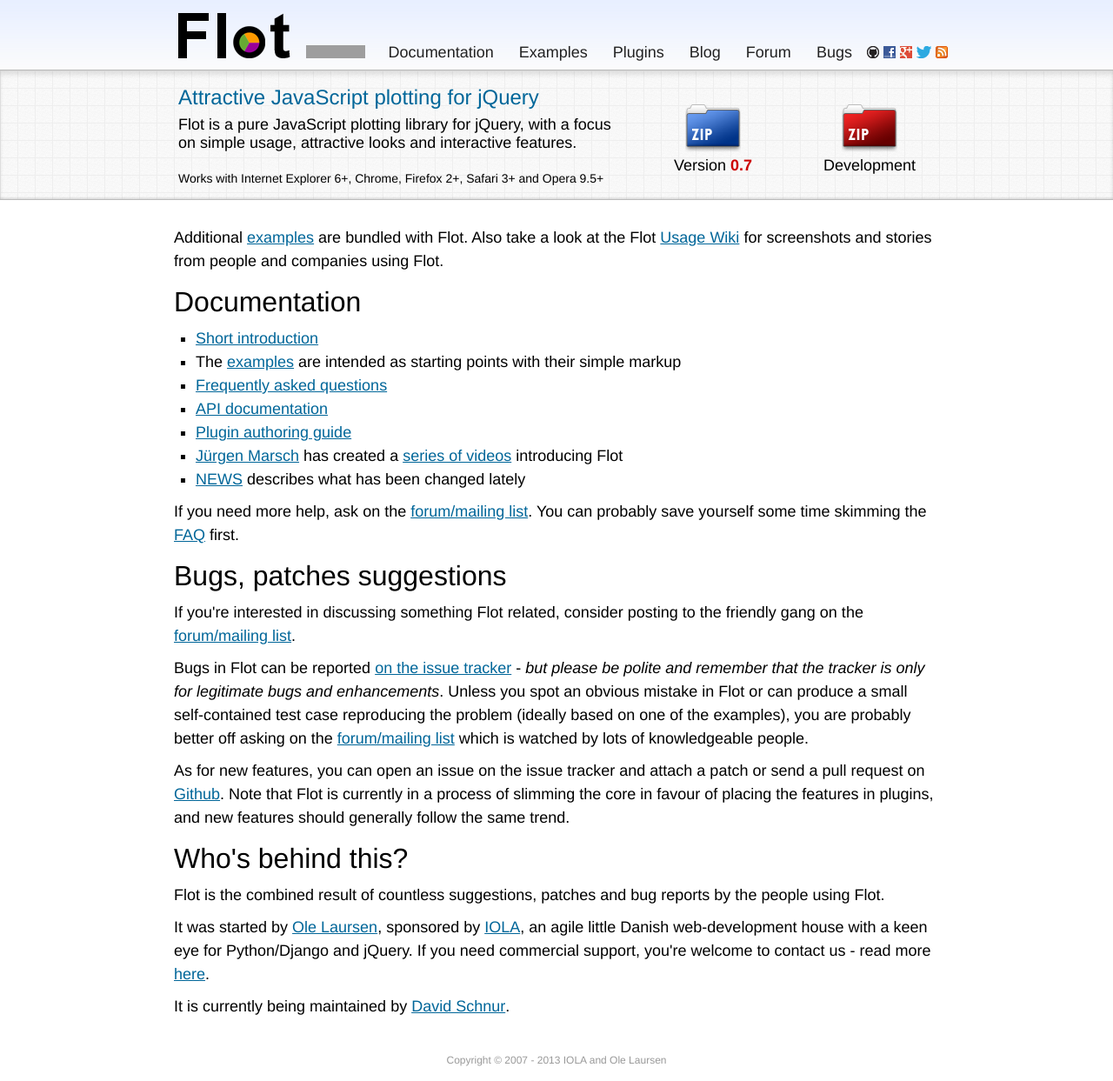
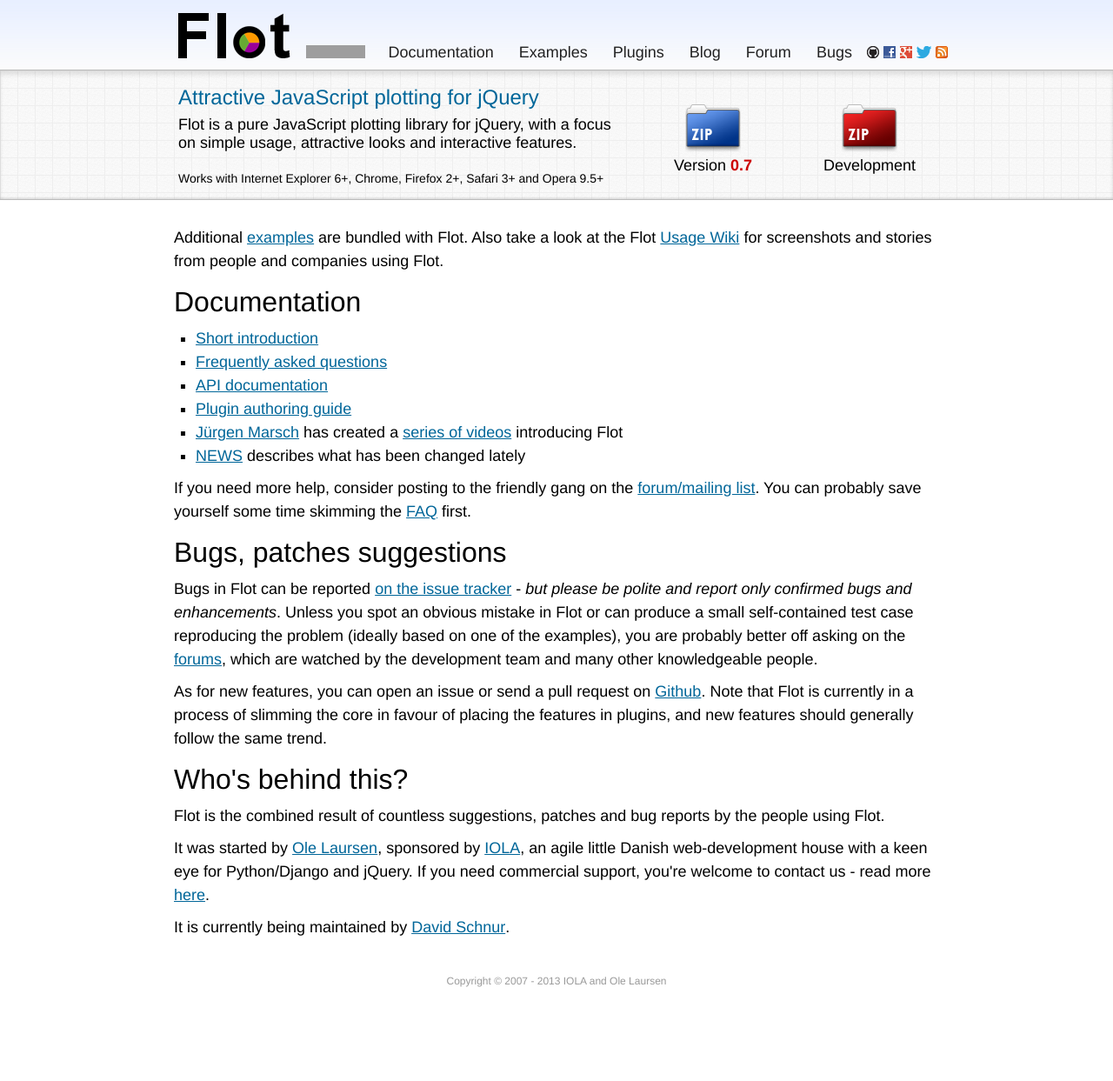
Before and after one commit to flot/flot.github.com, a Jekyll site: the page built from index.html, in a window 1280 px wide. Shown: the whole page at 87% size. Built offline with Jekyll 4.4.1, drawn with Linux system fonts in a browser that asks for light colours; Markdown is read by kramdown in place of the engine named in the settings; the list of posts is cut into pages by our own code; after the commit the page ends 1152 px from its top, so only the background shows below that; grey boxes are pictures that could not be loaded.

Commit message:
Cleaned up home page wording and links.

```diff
--- a/index.html
+++ b/index.html
@@ -10,19 +10,17 @@
 <h2>Documentation</h2>
 <ul>
 	<li><a href="https://github.com/flot/flot/blob/master/README.md">Short introduction</a></li>
-	<li>The <a href="/flot/examples">examples</a> are intended as starting points with their simple markup</li>
 	<li><a href="https://github.com/flot/flot/blob/master/FAQ.md">Frequently asked questions</a></li>
 	<li><a href="https://github.com/flot/flot/blob/master/API.md">API documentation</a></li>
 	<li><a href="https://github.com/flot/flot/blob/master/PLUGINS.md">Plugin authoring guide</a></li>
 	<li><a href="https://github.com/jumjum123">Jürgen Marsch</a> has created a <a href="http://www.youtube.com/channel/UCSg_P7KcrPRAOqkgAPeUhvQ">series of videos</a> introducing Flot</li>
 	<li><a href="https://github.com/flot/flot/blob/master/NEWS.md">NEWS</a> describes what has been changed lately</li>
 </ul>
-<p>If you need more help, ask on the <a href="http://groups.google.com/group/flot-graphs">forum/mailing list</a>. You can probably save yourself some time skimming the <a href="https://github.com/flot/flot/blob/master/FAQ.md">FAQ</a> first.</p>
+<p>If you need more help, consider posting to the friendly gang on the <a href="http://groups.google.com/group/flot-graphs">forum/mailing list</a>. You can probably save yourself some time skimming the <a href="https://github.com/flot/flot/blob/master/FAQ.md">FAQ</a> first.</p>
 
 <h2>Bugs, patches suggestions</h2>
-<p>If you're interested in discussing something Flot related, consider posting to the friendly gang on the <a href="http://groups.google.com/group/flot-graphs">forum/mailing list</a>.</p>
-<p>Bugs in Flot can be reported <a href="https://github.com/flot/flot/issues">on the issue tracker</a> - <i>but please be polite and remember that the tracker is only for legitimate bugs and enhancements</i>. Unless you spot an obvious mistake in Flot or can produce a small self-contained test case reproducing the problem (ideally based on one of the examples), you are probably better off asking on the <a href="http://groups.google.com/group/flot-graphs">forum/mailing list</a> which is watched by lots of knowledgeable people.</p>
-<p>As for new features, you can open an issue on the issue tracker and attach a patch or send a pull request on <a href="https://github.com/flot/flot">Github</a>. Note that Flot is currently in a process of slimming the core in favour of placing the features in plugins, and new features should generally follow the same trend.</p>
+<p>Bugs in Flot can be reported <a href="https://github.com/flot/flot/issues">on the issue tracker</a> - <i>but please be polite and report only confirmed bugs and enhancements</i>. Unless you spot an obvious mistake in Flot or can produce a small self-contained test case reproducing the problem (ideally based on one of the examples), you are probably better off asking on the <a href="http://groups.google.com/group/flot-graphs">forums</a>, which are watched by the development team and many other knowledgeable people.</p>
+<p>As for new features, you can open an issue or send a pull request on <a href="https://github.com/flot/flot">Github</a>. Note that Flot is currently in a process of slimming the core in favour of placing the features in plugins, and new features should generally follow the same trend.</p>
 
 <h2>Who's behind this?</h2>
 <p>Flot is the combined result of countless suggestions, patches and bug reports by the people using Flot.</p>
```
